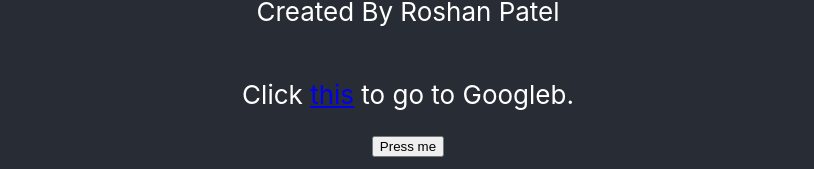
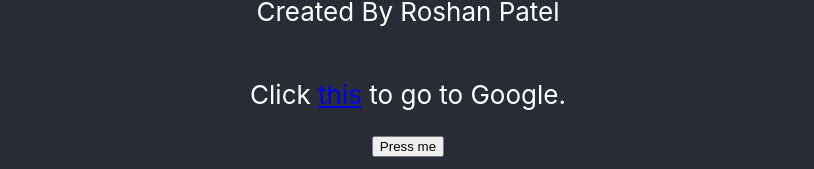
Before and after one commit to rpatel12438/React-app, a React (Create React App) app: page / in a window 1280 px wide. Shown: the part 549-718 px from the top of the page, without its empty margins (232-1046 px from the left). Built offline with nearby package versions, Linux system fonts and the light colour scheme.

Commit message:
Fixed minor typo

```diff
--- a/src/App.js
+++ b/src/App.js
@@ -13,7 +13,7 @@ function App() {
           <p>
               Created By Roshan Patel
           </p>
-          <p>Click <a href="https://google.com">this</a> to go to Googleb.</p>
+          <p>Click <a href="https://google.com">this</a> to go to Google.</p>
           <MyButton/>
       </header>
     </div>
```
